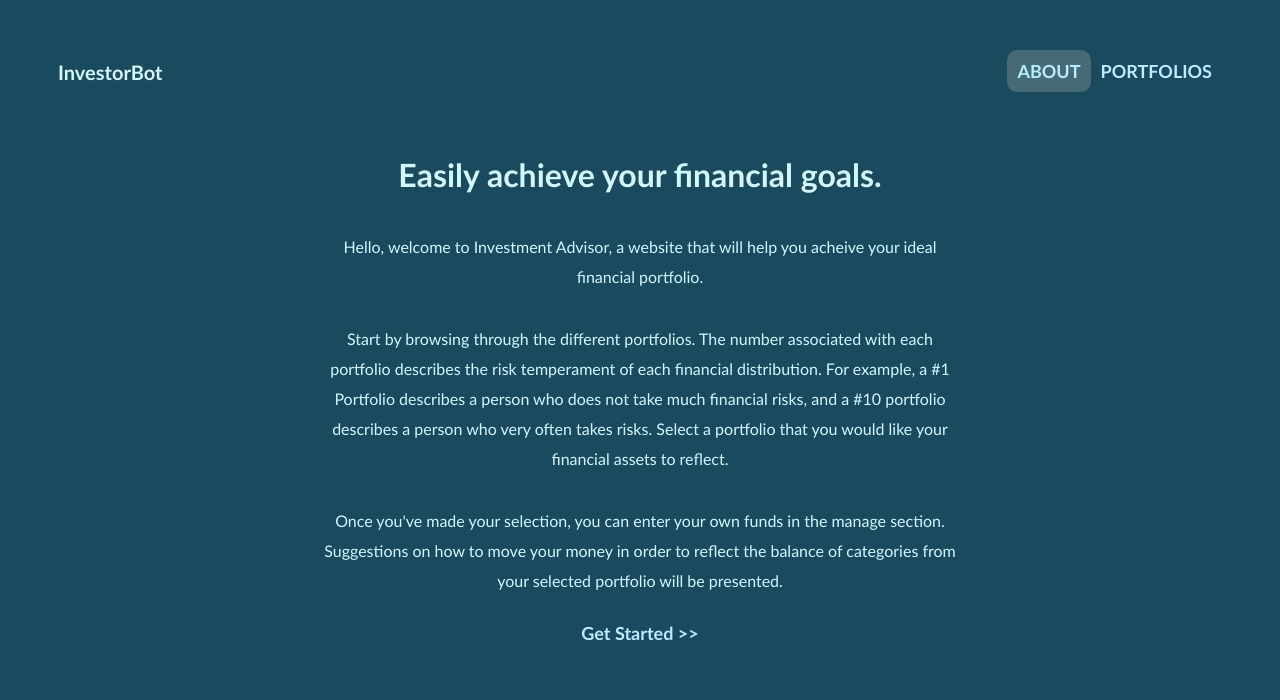
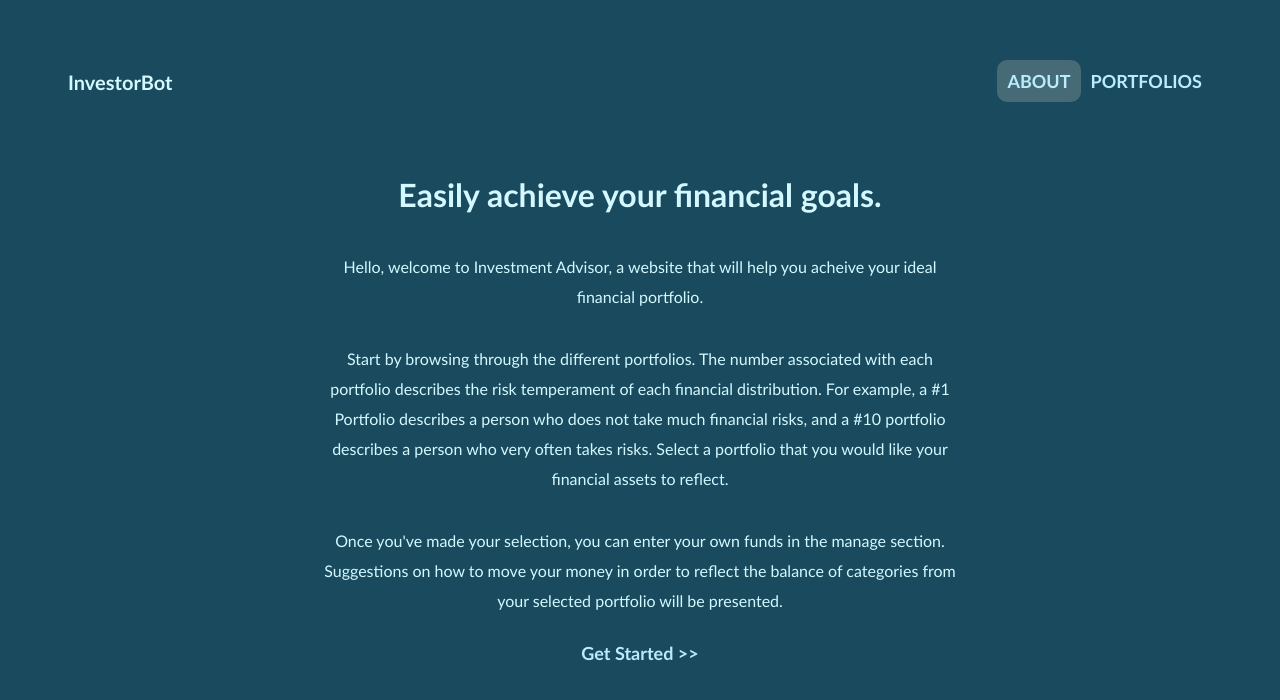
Before and after one commit to karenhlai/InvestorBot, a React (Create React App) app: page / in a window 1280 px wide. Shown: the top 700 px of the page. Built offline with nearby package versions, Linux system fonts and the light colour scheme.

Commit message:
Restyle bg

```diff
--- a/public/assets/stylesheets/portfolios.css
+++ b/public/assets/stylesheets/portfolios.css
@@ -1,6 +1,6 @@
 .portfolio-container {
   margin: 5% 10%;
-  background: hsla(0, 0%, 70%, .5);
+  background: hsla(0, 0%, 70%, .3);
   display: flex;
   flex-direction: row;
   justify-content: space-evenly;
@@ -70,7 +70,7 @@
 .transactions-container {
   margin: 5% 10%;
   padding: 50px 5px;
-  background: hsla(0, 0%, 70%, .5);
+  background: hsla(0, 0%, 70%, .3);
   border-radius: 5px;
   text-align: center;
   color: #E0EAEE;
--- a/public/assets/stylesheets/splash.css
+++ b/public/assets/stylesheets/splash.css
@@ -29,7 +29,7 @@ a {
 }
 
 .nav-container {
-  margin: 50px;
+  margin: 60px;
   padding-top: 10px;
   display: flex;
   flex-direction: row;
```
